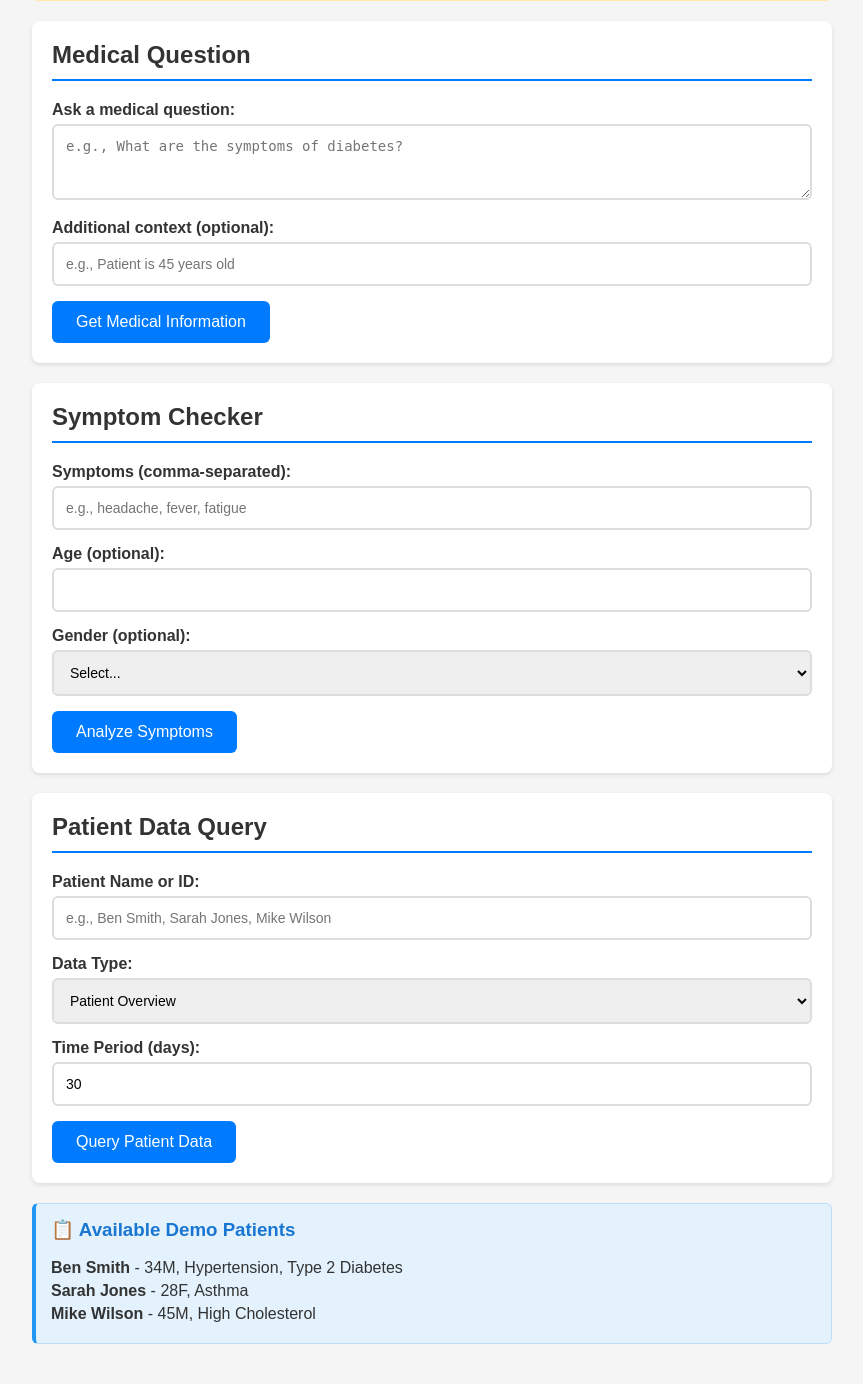
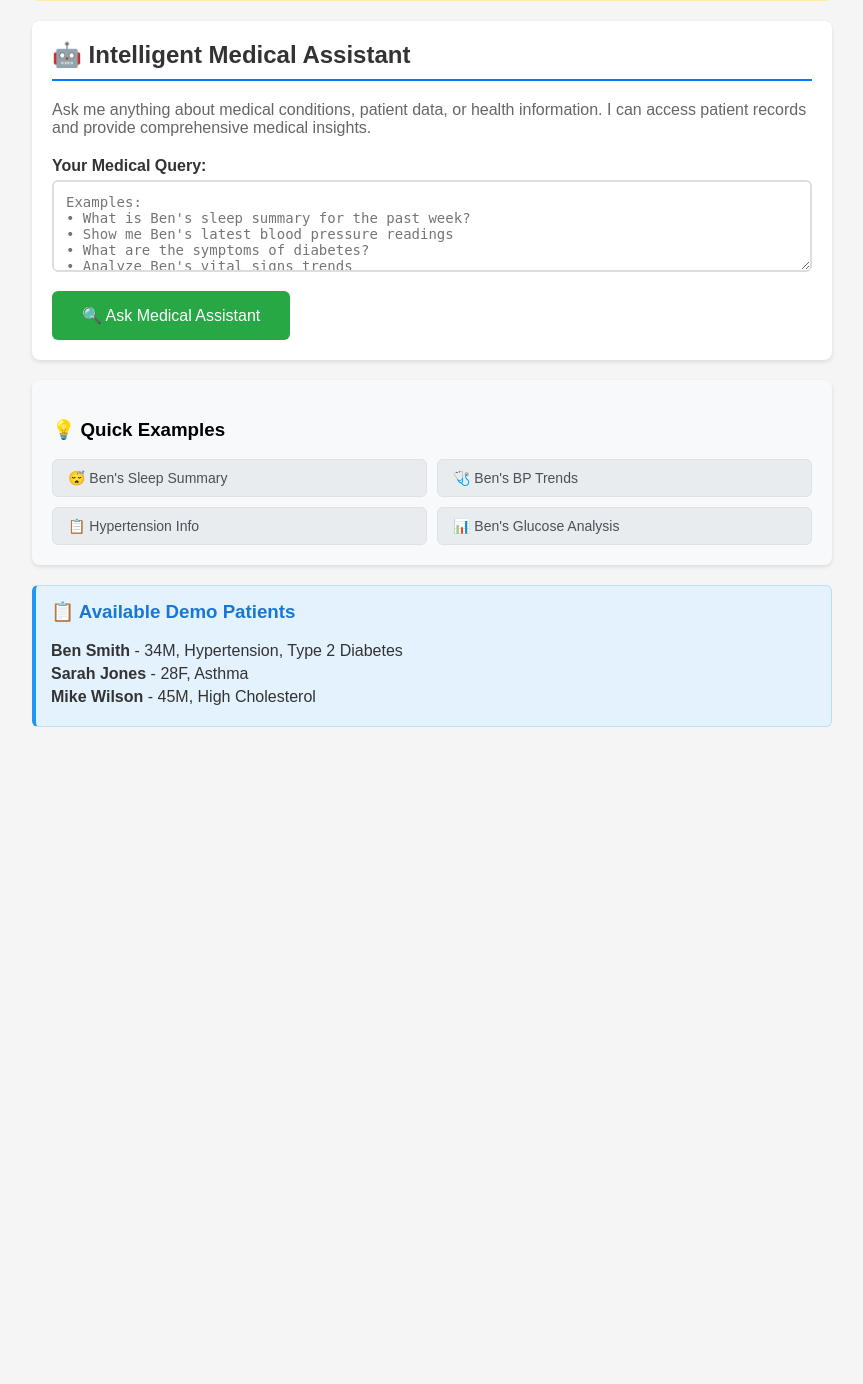
Before and after one commit to sp2learn/medical-mcp-server, a FastAPI app: template templates/dashboard.html in a window 1280 px wide. Shown: the part 222-1606 px from the top of the page, without its empty margins (208-1071 px from the left). After the commit the page ends 949 px from the top, so only its background shows below. Run offline with FastAPI, Linux system fonts and the light colour scheme; the template is opened without the code that fills it, so the values that code supplies are empty.

Commit message:
Transform to Intelligent Medical Assistant with Natural Language Processing
MAJOR INTERFACE SIMPLIFICATION:
- Replaced 3 separate forms with single intelligent query interface
- Natural language processing for medical queries
- LLM-powered tool routing and response generation

NEW FEATURES:
✅ Intelligent Medical Assistant
- Single text input for all medical queries
- Natural language understanding (e.g., 'What is Ben's sleep summary?')
- Automatic tool selection and data retrieval
- Conversational medical responses

✅ Real Patient Data Integration
- CSV-based patient data (patients.csv)
- Ben Smith's detailed sleep data (ben_sleep_data.csv)
- Ben Smith's vital signs data (ben_vitals_data.csv)
- Structured biometric data with timestamps

✅ Enhanced User Experience
- Quick example buttons for common queries
- Improved response formatting with medical insights
- Professional medical disclaimers
- Real-time data analysis and trends

✅ Technical Architecture
- IntelligentMedicalAssistant class for query processing
- Pandas integration for data analysis
- Context-aware LLM prompting
- Enhanced error handling and fallbacks

EXAMPLE QUERIES NOW SUPPORTED:
• 'What is Ben's sleep summary for the past week?'
• 'Show me Ben's blood pressure trends'
• 'What are the symptoms of diabetes?'
• 'Analyze Ben's vital signs'
• 'Compare Ben's glucose levels'

This transforms the medical assistant from a form-based tool to an intelligent, conversational medical AI that can understand natural language and provide comprehensive medical insights.

```diff
--- /dev/null
+++ b/data/ben_vitals_data.csv
@@ -0,0 +1,11 @@
+date,systolic_bp,diastolic_bp,heart_rate,temperature_f,weight_kg,glucose_mg_dl,notes
+2024-09-14,142,88,72,98.6,78.2,156,morning reading
+2024-09-11,145,92,75,98.4,78.5,162,post-meal
+2024-09-08,138,85,70,98.7,78.0,148,fasting
+2024-09-05,150,95,78,98.5,78.8,168,evening reading
+2024-09-02,144,90,73,98.6,78.3,154,morning reading
+2024-08-30,147,93,76,98.4,78.6,165,post-meal
+2024-08-27,141,87,71,98.7,78.1,151,fasting
+2024-08-24,149,94,77,98.5,78.7,163,evening reading
+2024-08-21,143,89,74,98.6,78.4,157,morning reading
+2024-08-18,146,91,75,98.4,78.5,160,post-meal
--- /dev/null
+++ b/data/patients.csv
@@ -0,0 +1,4 @@
+patient_id,first_name,last_name,age,gender,height_cm,weight_kg,blood_type,conditions,medications,last_visit,phone,email
+ben_smith,Ben,Smith,34,male,175,78,O+,"hypertension,type_2_diabetes","metformin,lisinopril",2024-01-15,555-0123,ben.smith@email.com
+sarah_jones,Sarah,Jones,28,female,162,58,A+,asthma,albuterol,2024-01-20,555-0124,sarah.jones@email.com
+mike_wilson,Mike,Wilson,45,male,180,85,B+,high_cholesterol,atorvastatin,2024-01-10,555-0125,mike.wilson@email.com
--- a/static/css/styles.css
+++ b/static/css/styles.css
@@ -252,6 +252,54 @@ button:active {
     }
 }
 
+/* Example Buttons */
+.example-btn {
+    background: #e9ecef;
+    border: 1px solid #dee2e6;
+    color: #495057;
+    padding: 10px 15px;
+    border-radius: 6px;
+    cursor: pointer;
+    font-size: 14px;
+    transition: all 0.3s ease;
+    text-align: left;
+}
+
+.example-btn:hover {
+    background: #007bff;
+    color: white;
+    border-color: #007bff;
+}
+
+.example-btn:active {
+    transform: translateY(1px);
+}
+
+/* Enhanced Response Area */
+.response {
+    background: #f8f9fa;
+    border: 1px solid #dee2e6;
+    padding: 20px;
+    border-radius: 8px;
+    margin-top: 20px;
+    white-space: pre-wrap;
+    font-family: -apple-system, BlinkMacSystemFont, 'Segoe UI', Roboto, sans-serif;
+    font-size: 14px;
+    line-height: 1.6;
+    max-height: 500px;
+    overflow-y: auto;
+}
+
+.response strong {
+    color: #007bff;
+}
+
+.response h3, .response h4 {
+    color: #495057;
+    margin-top: 20px;
+    margin-bottom: 10px;
+}
+
 /* Utility Classes */
 .text-center {
     text-align: center;
--- a/static/js/medical-app.js
+++ b/static/js/medical-app.js
@@ -20,91 +20,36 @@ class MedicalApp {
         });
     }
 
-    // Medical Query Functions
-    async askQuestion() {
-        const question = document.getElementById('question').value;
-        const context = document.getElementById('context').value;
+    // Intelligent Medical Query Function
+    async processIntelligentQuery() {
+        const query = document.getElementById('medical_query').value;
 
-        if (!question.trim()) {
-            this.showAlert('Please enter a question');
+        if (!query.trim()) {
+            this.showAlert('Please enter your medical question');
             return;
         }
 
-        this.showLoading('loading1', true);
-        this.hideResponse('response1');
+        this.showLoading('loading_main', true);
+        this.hideResponse('response_main');
 
         try {
-            const response = await this.makeRequest('/api/medical-query', {
-                question,
-                context
+            const response = await this.makeRequest('/api/intelligent-query', {
+                query: query
             });
 
-            this.showResponse('response1', response.response);
+            this.showResponse('response_main', response.response);
         } catch (error) {
-            this.showResponse('response1', 'Error: ' + error.message);
+            this.showResponse('response_main', 'Error: ' + error.message);
         } finally {
-            this.showLoading('loading1', false);
+            this.showLoading('loading_main', false);
         }
     }
 
-    // Symptom Checker Functions
-    async checkSymptoms() {
-        const symptomsText = document.getElementById('symptoms').value;
-        const age = document.getElementById('age').value;
-        const gender = document.getElementById('gender').value;
-
-        if (!symptomsText.trim()) {
-            this.showAlert('Please enter symptoms');
-            return;
-        }
-
-        const symptoms = symptomsText.split(',').map(s => s.trim()).filter(s => s);
-
-        this.showLoading('loading2', true);
-        this.hideResponse('response2');
-
-        try {
-            const payload = { symptoms };
-            if (age) payload.age = parseInt(age);
-            if (gender) payload.gender = gender;
-
-            const response = await this.makeRequest('/api/symptom-check', payload);
-            this.showResponse('response2', response.response);
-        } catch (error) {
-            this.showResponse('response2', 'Error: ' + error.message);
-        } finally {
-            this.showLoading('loading2', false);
-        }
-    }
-
-    // Patient Query Functions
-    async queryPatientData() {
-        const patientName = document.getElementById('patient_name').value;
-        const queryType = document.getElementById('query_type').value;
-        const days = document.getElementById('days').value;
-
-        if (!patientName.trim()) {
-            this.showAlert('Please enter a patient name or ID');
-            return;
-        }
-
-        this.showLoading('loading3', true);
-        this.hideResponse('response3');
-
-        try {
-            const payload = {
-                patient_identifier: patientName,
-                query_type: queryType,
-                days: parseInt(days) || 30
-            };
-
-            const response = await this.makeRequest('/api/patient-query', payload);
-            this.showResponse('response3', response.response);
-        } catch (error) {
-            this.showResponse('response3', 'Error: ' + error.message);
-        } finally {
-            this.showLoading('loading3', false);
-        }
+    // Example Functions
+    fillExample(exampleText) {
+        document.getElementById('medical_query').value = exampleText;
+        // Auto-focus on the query button
+        document.querySelector('button[onclick="processIntelligentQuery()"]').focus();
     }
 
     // Utility Functions
@@ -216,14 +161,10 @@ document.addEventListener('DOMContentLoaded', () => {
 });
 
 // Global functions for HTML onclick handlers
-function askQuestion() {
-    window.medicalApp.askQuestion();
+function processIntelligentQuery() {
+    window.medicalApp.processIntelligentQuery();
 }
 
-function checkSymptoms() {
-    window.medicalApp.checkSymptoms();
+function fillExample(exampleText) {
+    window.medicalApp.fillExample(exampleText);
 }
-
-function queryPatientData() {
-    window.medicalApp.queryPatientData();
-}
--- a/templates/dashboard.html
+++ b/templates/dashboard.html
@@ -10,81 +10,61 @@
 </div>
 
 <div class="disclaimer">
-    <strong>⚠️ Disclaimer:</strong> This tool provides medical information for professional reference only. The data was last synchronized on {{ current_time }}.
+    <strong>⚠️ Disclaimer:</strong> This tool provides medical information for professional reference only. The data was
+    last synchronized on {{ current_time }}.
     <small style="float: right;">
-        <a href="javascript:void(0)" onclick="window.medicalApp.refreshTimestamp()" style="color: #856404; text-decoration: none;" title="Refresh timestamp">🔄</a>
+        <a href="javascript:void(0)" onclick="window.medicalApp.refreshTimestamp()"
+            style="color: #856404; text-decoration: none;" title="Refresh timestamp">🔄</a>
     </small>
     <br>
-    This information is not a substitute for a healthcare professional's independent clinical judgment, diagnosis, or treatment.""
+    This information is not a substitute for a healthcare professional's independent clinical judgment, diagnosis, or
+    treatment.""
 
 </div>
 
-<!-- Medical Question Section -->
+<!-- Intelligent Medical Assistant -->
 <div class="container">
-    <h2>Medical Question</h2>
+    <h2>🤖 Intelligent Medical Assistant</h2>
+    <p style="color: #666; margin-bottom: 20px;">
+        Ask me anything about medical conditions, patient data, or health information.
+        I can access patient records and provide comprehensive medical insights.
+    </p>
+
     <div class="form-group">
-        <label for="question">Ask a medical question:</label>
-        <textarea id="question" rows="3" placeholder="e.g., What are the symptoms of diabetes?"></textarea>
+        <label for="medical_query">Your Medical Query:</label>
+        <textarea id="medical_query" rows="4" placeholder="Examples:
+• What is Ben's sleep summary for the past week?
+• Show me Ben's latest blood pressure readings
+• What are the symptoms of diabetes?
+• Analyze Ben's vital signs trends
+• What medications is Sarah taking?"></textarea>
     </div>
-    <div class="form-group">
-        <label for="context">Additional context (optional):</label>
-        <input type="text" id="context" placeholder="e.g., Patient is 45 years old">
-    </div>
-    <button onclick="askQuestion()">Get Medical Information</button>
-    <div class="loading" id="loading1">Processing your question...</div>
-    <div class="response" id="response1" style="display:none;"></div>
+
+    <button onclick="processIntelligentQuery()" style="background: #28a745; font-size: 16px; padding: 15px 30px;">
+        🔍 Ask Medical Assistant
+    </button>
+
+    <div class="loading" id="loading_main">Processing your medical query...</div>
+    <div class="response" id="response_main" style="display:none;"></div>
 </div>
 
-<!-- Symptom Checker Section -->
-<div class="container">
-    <h2>Symptom Checker</h2>
-    <div class="form-group">
-        <label for="symptoms">Symptoms (comma-separated):</label>
-        <input type="text" id="symptoms" placeholder="e.g., headache, fever, fatigue">
+<!-- Quick Examples -->
+<div class="container" style="background: #f8f9fa;">
+    <h3>💡 Quick Examples</h3>
+    <div style="display: grid; grid-template-columns: repeat(auto-fit, minmax(250px, 1fr)); gap: 10px;">
+        <button class="example-btn" onclick="fillExample('What is Ben\\'s sleep summary?')">
+            😴 Ben's Sleep Summary
+        </button>
+        <button class="example-btn" onclick="fillExample('Show Ben\\'s blood pressure trends')">
+            🩺 Ben's BP Trends
+        </button>
+        <button class="example-btn" onclick="fillExample('What are the symptoms of hypertension?')">
+            📋 Hypertension Info
+        </button>
+        <button class="example-btn" onclick="fillExample('Compare Ben\\'s glucose levels')">
+            📊 Ben's Glucose Analysis
+        </button>
     </div>
-    <div class="form-group">
-        <label for="age">Age (optional):</label>
-        <input type="number" id="age" min="0" max="120">
-    </div>
-    <div class="form-group">
-        <label for="gender">Gender (optional):</label>
-        <select id="gender">
-            <option value="">Select...</option>
-            <option value="male">Male</option>
-            <option value="female">Female</option>
-            <option value="other">Other</option>
-        </select>
-    </div>
-    <button onclick="checkSymptoms()">Analyze Symptoms</button>
-    <div class="loading" id="loading2">Analyzing symptoms...</div>
-    <div class="response" id="response2" style="display:none;"></div>
-</div>
-
-<!-- Patient Data Query Section -->
-<div class="container">
-    <h2>Patient Data Query</h2>
-    <div class="form-group">
-        <label for="patient_name">Patient Name or ID:</label>
-        <input type="text" id="patient_name" placeholder="e.g., Ben Smith, Sarah Jones, Mike Wilson">
-    </div>
-    <div class="form-group">
-        <label for="query_type">Data Type:</label>
-        <select id="query_type">
-            <option value="overview">Patient Overview</option>
-            <option value="sleep">Sleep Pattern</option>
-            <option value="vitals">Vital Signs</option>
-            <option value="labs">Lab Results</option>
-            <option value="medications">Medication Adherence</option>
-            <option value="activity">Physical Activity</option>
-        </select>
-    </div>
-    <div class="form-group">
-        <label for="days">Time Period (days):</label>
-        <input type="number" id="days" min="1" max="90" value="30">
-    </div>
-    <button onclick="queryPatientData()">Query Patient Data</button>
-    <div class="loading" id="loading3">Retrieving patient data...</div>
-    <div class="response" id="response3" style="display:none;"></div>
 </div>
 
 <!-- Demo Patients Info -->
```
Also changed, not shown: data/ben_sleep_data.csv (added, +16 -0 lines), intelligent_medical_assistant.py (added, +181 -0 lines), web_app.py (+28 -3 lines), 1 other file.
